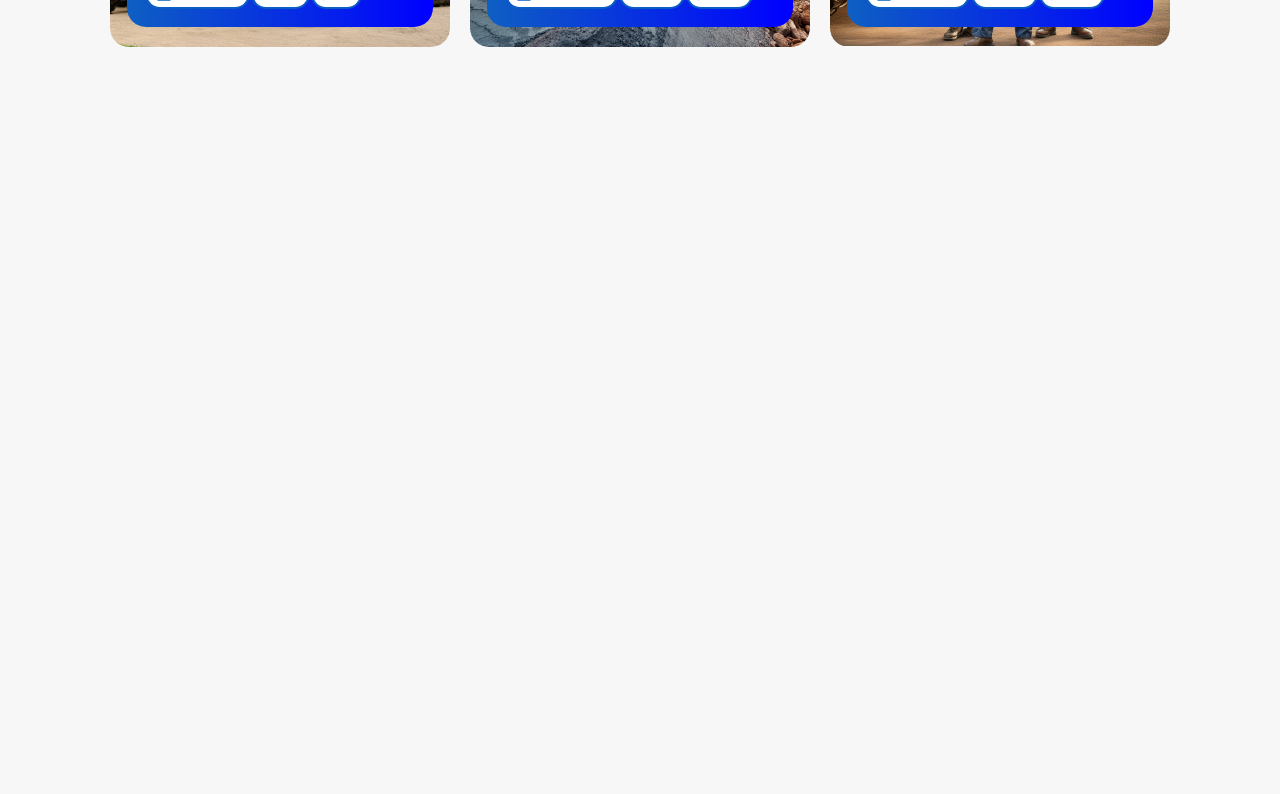
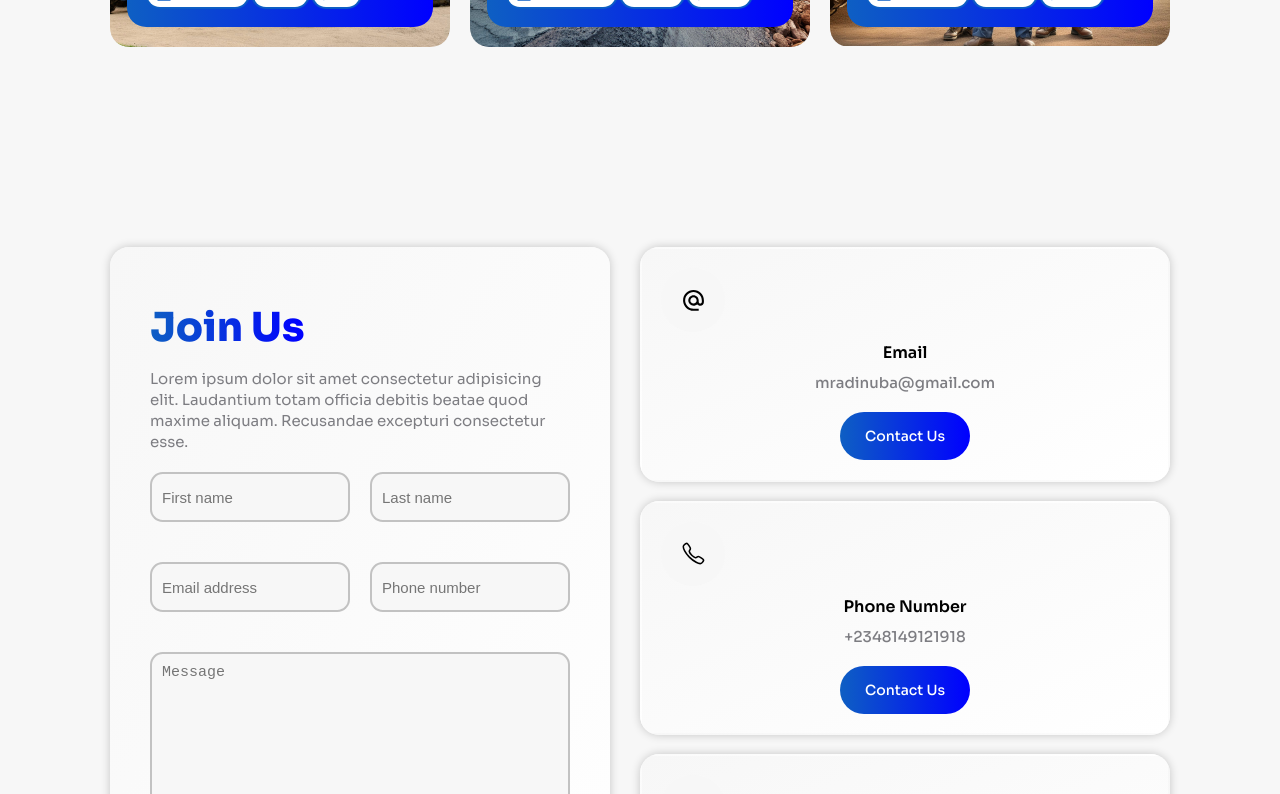
Before and after one commit to freetimezp/js-portfolio-98-benvix, a React (Vite) app: page / in a window 1280 px wide. Shown: the part 5541-6335 px from the top of the page. Before the commit the page ends 5688 px from the top, so only its background shows below. Built offline with nearby package versions, Linux system fonts and the light colour scheme.

Commit message:
13. js-portfolio-98-benvix. Contact Component. Form.

```diff
--- a/src/App.jsx
+++ b/src/App.jsx
@@ -21,8 +21,8 @@ function App() {
       <Project />
       <Testimonial />
       <Blog />
-      {/* <Contact />
-      <Footer /> */}
+      <Contact />
+      {/* <Footer /> */}
     </>
   );
 }
--- a/src/components/contact/Contact.jsx
+++ b/src/components/contact/Contact.jsx
@@ -1,11 +1,54 @@
 import React from 'react';
 import "./contact.css";
 
+import { contacts } from '../../data';
+
 const Contact = () => {
     return (
-        <div>
-            Contact
-        </div>
+        <section id="contact">
+            <div className="container">
+                <div className="contact__form">
+                    <div className="contact__form__top">
+                        <h1 className="title">
+                            <span className="g-text">Join Us</span>
+                        </h1>
+                        <p className="text__muted">
+                            Lorem ipsum dolor sit amet consectetur adipisicing elit.
+                            Laudantium totam officia debitis beatae quod maxime aliquam.
+                            Recusandae excepturi consectetur esse.
+                        </p>
+                    </div>
+                    <div className="contact__form__middle">
+                        <div className="row">
+                            <input type="text" placeholder='First name' name='firstname' className='control' />
+                            <input type="text" placeholder='Last name' name='lastname' className='control' />
+                        </div>
+                        <div className="row">
+                            <input type="email" placeholder='Email address' name='email' className='control' />
+                            <input type="text" placeholder='Phone number' name='phone' className='control' />
+                        </div>
+                        <textarea name="message" cols={30} rows={10} placeholder='Message' className='control'></textarea>
+                    </div>
+                    <div className="contact__form__bottom">
+                        <button className="btn btn__primary">Send Message</button>
+                    </div>
+                </div>
+
+                <div className="contact__options">
+                    {contacts.map((contact, index) => (
+                        <div className="option" key={index}>
+                            <div className="icon__container">{contact.icon}</div>
+                            <h3 className="name">{contact.name}</h3>
+                            <h4 className="text__muted">{contact.value}</h4>
+
+                            <div>
+                                <a href="#" className="btn btn__primary">Contact Us</a>
+                            </div>
+                        </div>
+                    ))}
+                </div>
+            </div>
+        </section>
     );
 }
 
--- a/src/components/contact/contact.css
+++ b/src/components/contact/contact.css
@@ -0,0 +1,118 @@
+#contact {
+    overflow: hidden;
+}
+
+#contact .container {
+    display: flex;
+    gap: 30px;
+}
+
+#contact .contact__form {
+    background: linear-gradient(to bottom right, var(--color-ui-primary), var(--color-ui-secondary));
+    padding: 40px;
+    border-radius: var(--radius-3);
+    width: 100%;
+    max-width: 500px;
+    box-shadow: var(--shadow-1);
+}
+
+#contact .title {
+    font-size: 40px;
+    text-align: left;
+}
+
+#contact .row {
+    display: flex;
+    gap: 20px;
+    justify-content: space-between;
+}
+
+#contact .control {
+    display: block;
+    width: 100%;
+    padding: 10px;
+    margin: 20px 0;
+    background: var(--color-ui-primary);
+    border-radius: var(--radius-2);
+    color: var(--color-text);
+    font-size: 15px;
+    overflow: hidden;
+    transition: var(--transition);
+    border: var(--gray-border);
+    border-width: 2px;
+    resize: none;
+}
+
+#contact input {
+    height: 50px;
+}
+
+#contact .control:focus {
+    border-color: var(--color-primary);
+}
+
+#contact .contact__form__bottom {
+    display: flex;
+    align-items: center;
+    margin-top: 30px;
+}
+
+#contact .contact__options {
+    flex: 1;
+    display: flex;
+    flex-direction: column;
+    gap: 1.2rem;
+}
+
+#contact .contact__options .option {
+    border-radius: var(--radius-3);
+    background: linear-gradient(to bottom right, var(--color-ui-primary), var(--color-ui-secondary));
+    box-shadow: var(--shadow-1);
+    transition: var(--transition);
+    padding: 1.2rem;
+    text-align: center;
+    border-color: transparent;
+    border-width: 2px;
+    border-style: solid;
+}
+
+#contact .contact__options .option:hover {
+    transform: scale(.98);
+    border-color: var(--color-primary);
+    background: linear-gradient(to bottom right, var(--color-ui-secondary), var(--color-ui-primary));
+}
+
+#contact .contact__options .icon__container {
+    width: 4rem;
+    height: 4rem;
+    font-size: 25px;
+    background: var(--color-ui-primary);
+    border-radius: var(--radius-5);
+}
+
+#contact .contact__options .name {
+    font-size: 16px;
+    font-weight: 600;
+    margin: 10px 0;
+}
+
+#contact .contact__options .text__muted {
+    font-size: 15px;
+}
+
+#contact .contact__options .btn {
+    margin-top: 20px;
+}
+
+
+
+@media (max-width: 800px) {
+    #contact .container {
+        flex-direction: column;
+        align-items: stretch;
+    }
+    #contact .contact__form {
+        max-width: 100%;
+        padding: 20px;
+    }
+}
```
